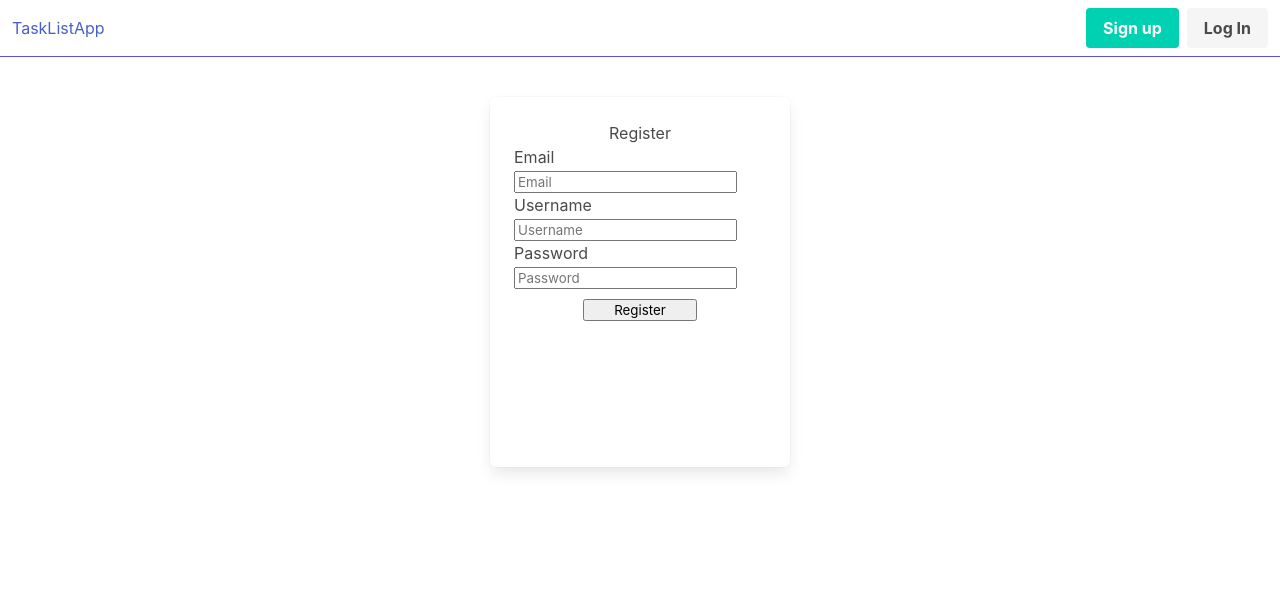
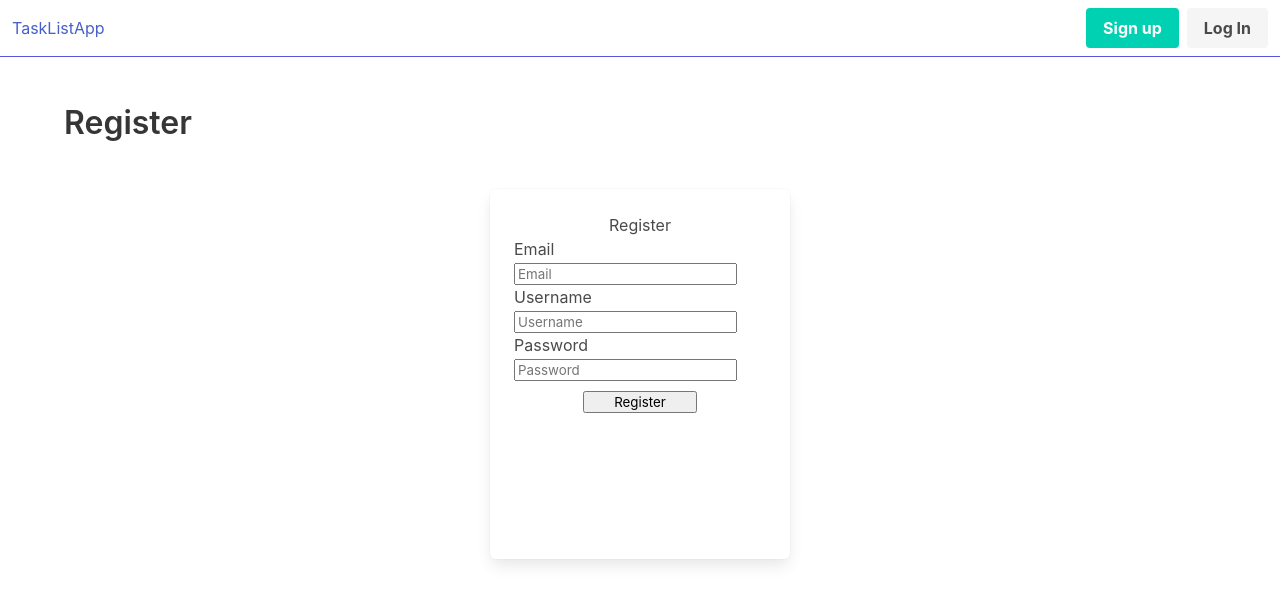
Before and after one commit to kcoulsy/TaskListApp, a React app: page /register in a window 1280 px wide. Shown: the top 604 px of the page. Built offline with nearby package versions, Linux system fonts and the light colour scheme; the HTML template or start-up script is replaced by a standard one.

Commit message:
FE: Updated container to use bulma and can now pass in page titles

```diff
--- a/src/containers/ContainerWithNav/ContainerWithNav.js
+++ b/src/containers/ContainerWithNav/ContainerWithNav.js
@@ -1,16 +1,20 @@
 import React from 'react';
-import styled from 'styled-components';
 
 import { NavBar } from '../../components';
 
-const Container = styled.div`
-  width: 800px;
-  margin: 40px auto auto auto;
-`;
-const ContainerWithNav = ({ children }) => (
+const ContainerWithNav = ({ children, pageTitle }) => (
   <div>
     <NavBar />
-    <Container>{children}</Container>
+    {pageTitle && (
+      <section className="hero">
+        <div className="hero-body">
+          <div className="container">
+            <h1 className="title">{pageTitle}</h1>
+          </div>
+        </div>
+      </section>
+    )}
+    <div className="container is-fluid">{children}</div>
   </div>
 );
 
--- a/src/pages/Dashboard/Dashboard.js
+++ b/src/pages/Dashboard/Dashboard.js
@@ -35,8 +35,7 @@ class Dashboard extends Component {
 
   render() {
     return (
-      <ContainerWithNav>
-        <h3>Dashboard</h3>
+      <ContainerWithNav pageTitle="Dashboard">
         <button className="btn btn-primary" onClick={this.openCreateTask}>
           Create Task
         </button>
--- a/src/pages/Home/Home.js
+++ b/src/pages/Home/Home.js
@@ -3,7 +3,7 @@ import React from 'react';
 import { ContainerWithNav } from '../../containers';
 
 const Home = () => (
-  <ContainerWithNav>
+  <ContainerWithNav pageTitle="Home">
     <h3>Home Page</h3>
   </ContainerWithNav>
 );
--- a/src/pages/Login/Login.js
+++ b/src/pages/Login/Login.js
@@ -4,7 +4,7 @@ import { LoginForm } from '../../components';
 import { ContainerWithNav } from '../../containers';
 
 const Login = () => (
-  <ContainerWithNav>
+  <ContainerWithNav pageTitle="Login">
     <div className="columns">
       <div className="column is-two-fifths">
         <LoginForm />
--- a/src/pages/Register/Register.js
+++ b/src/pages/Register/Register.js
@@ -4,7 +4,7 @@ import { RegisterForm } from '../../components';
 import { ContainerWithNav } from '../../containers';
 
 const Register = () => (
-  <ContainerWithNav>
+  <ContainerWithNav pageTitle="Register">
     <RegisterForm />
   </ContainerWithNav>
 );
```
